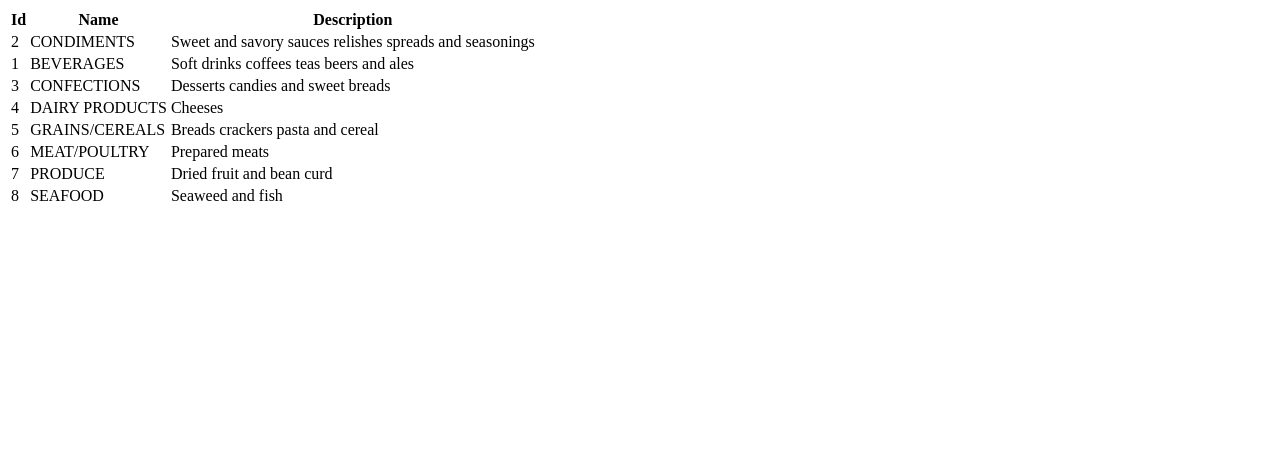
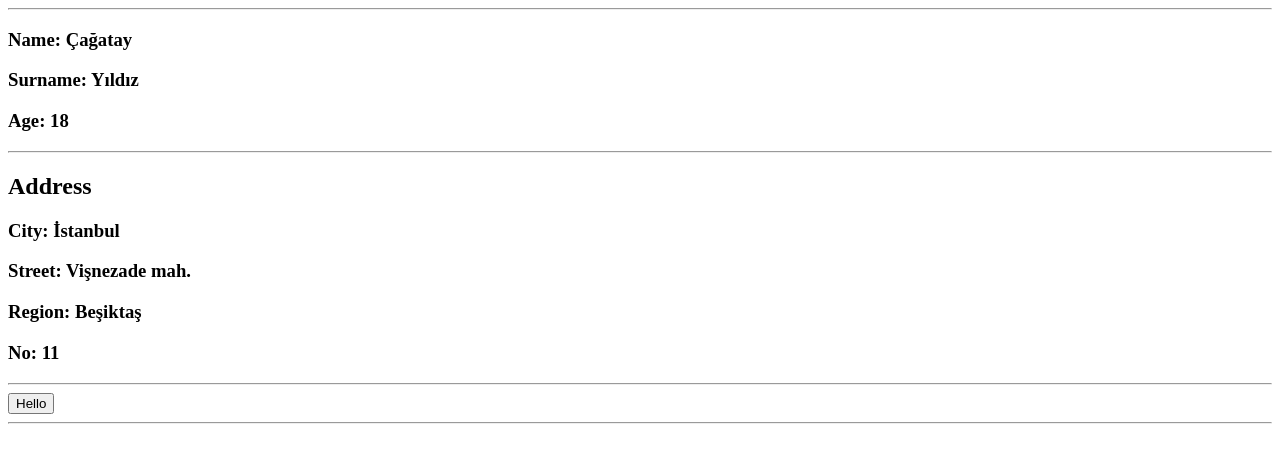
Before and after one commit to yakintech/turkcell-react-tutorial-4, a React (Create React App) app: page / in a window 1280 px wide. Shown: the top 462 px of the page. Built offline with nearby package versions, Linux system fonts and the light colour scheme.

Commit message:
Add UserDetail and UserAddress components; update App to render UserDetail with props and modify JsxObjectArray to handle optional description

```diff
--- a/src/App.jsx
+++ b/src/App.jsx
@@ -1,8 +1,21 @@
-import JsxObjectArray from "./jsxSamples/JsxObjectArray";
+import UserDetail from "./propSample/UserDetail";
 
 function App() {
+
+  let address = {
+    street:"Vişnezade mah.",
+    region:"Beşiktaş",
+    no:11,
+    city:"İstanbul"
+  }
+
+
+  const hello = () => {
+    alert("Hi")
+  }
+
   return <>
-    <JsxObjectArray/>
+    <UserDetail name="Çağatay" surname="Yıldız" age={18} address={address} hello={hello} />
   </>
 }
 
--- a/src/data/categoriesData.js
+++ b/src/data/categoriesData.js
@@ -36,7 +36,6 @@ export const categoriesData = [
     },
     {
         "id": 8,
-        "description": "Seaweed and fish",
         "name": "Seafood"
     }
 ]
--- a/src/jsxSamples/JsxObjectArray.jsx
+++ b/src/jsxSamples/JsxObjectArray.jsx
@@ -17,7 +17,7 @@ function JsxObjectArray() {
                     categoriesData.map(item => <tr>
                         <td>{item.id}</td>
                         <td>{item.name.toUpperCase()}</td>
-                        <td>{item.description}</td>
+                        <td>{item.description?.toLowerCase()}</td>
                     </tr>)
                 }
             </tbody>
--- /dev/null
+++ b/src/propSample/UserAddress.jsx
@@ -0,0 +1,13 @@
+import React from 'react'
+
+function UserAddress(props) {
+    return <>
+        <h2>Address</h2>
+        <h3>City: {props.address.city} </h3>
+        <h3>Street: {props.address.street}</h3>
+        <h3>Region: {props.address.region}</h3>
+        <h3>No: {props.address.no}</h3>
+    </>
+}
+
+export default UserAddress
--- /dev/null
+++ b/src/propSample/UserDetail.jsx
@@ -0,0 +1,18 @@
+import React from 'react'
+import UserAddress from './UserAddress'
+
+function UserDetail(props) {
+    return <>
+        <hr />
+        <h3>Name: {props.name} </h3>
+        <h3>Surname: {props.surname} </h3>
+        <h3>Age: {props.age} </h3>
+        <hr />
+        <UserAddress address={props.address} />
+        <hr />
+        <button onClick={props.hello}>Hello</button>
+        <hr />
+    </>
+}
+
+export default UserDetail
```
